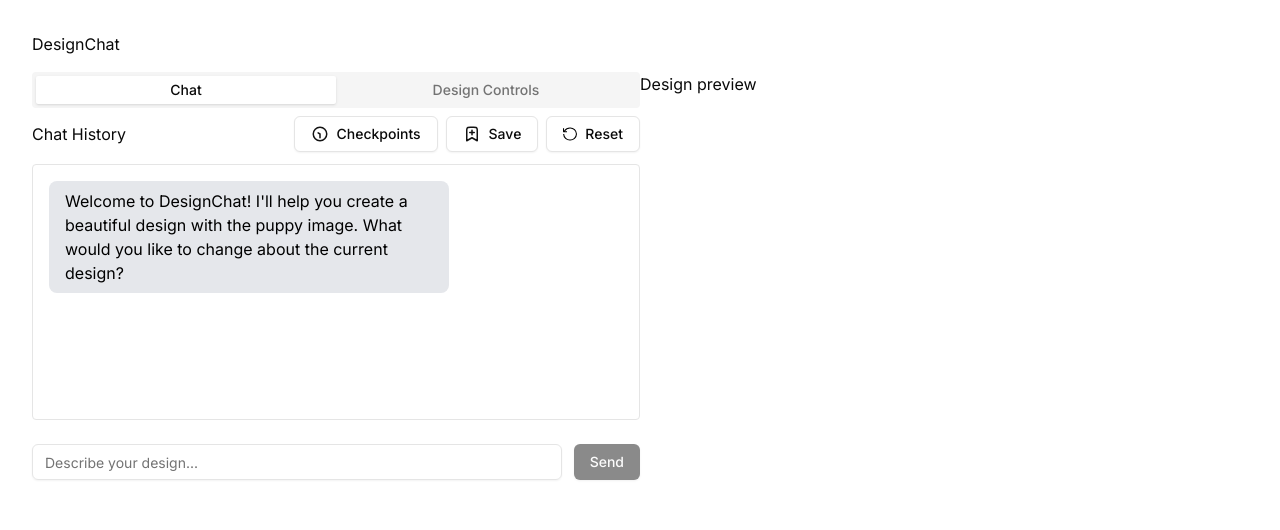
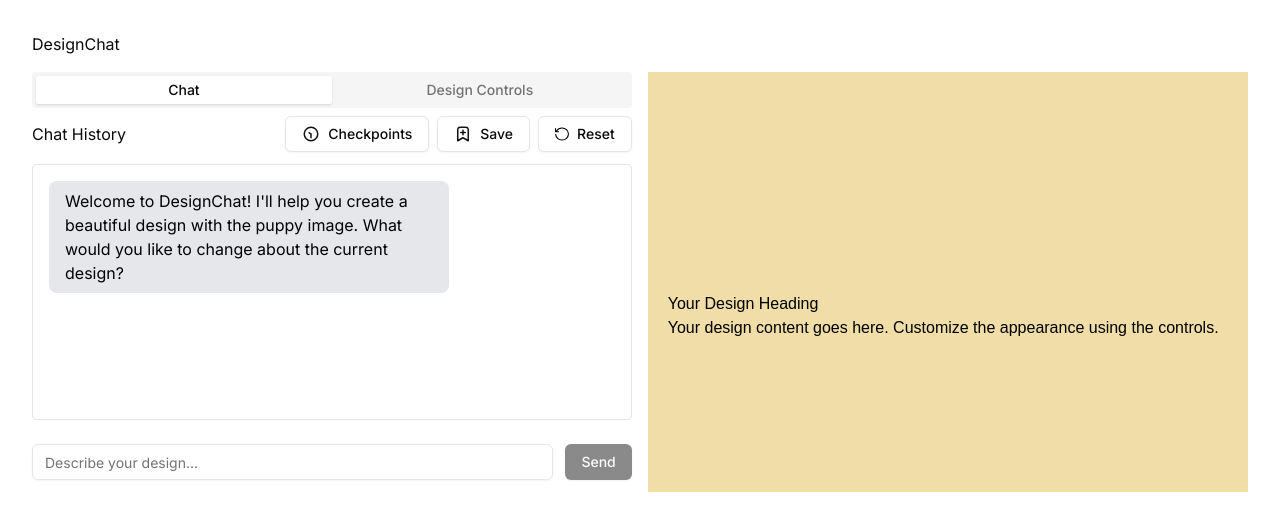
Before and after one commit to IshanVeer/design-chatbot, a Next.js app: page / in a window 1280 px wide. Shown: the top 530 px of the page. Built offline with nearby package versions, Linux system fonts and the light colour scheme.

Commit message:
added design preview component

```diff
--- a/app/(root)/layout.tsx
+++ b/app/(root)/layout.tsx
@@ -8,7 +8,7 @@ const Layout = ({ children }: { children: React.ReactNode }) => {
       <div className="my-4">
         <h1 className="h1-bold">DesignChat</h1>
       </div>
-      <div className="flex">
+      <div className="flex  gap-4">
         <DesignProvider>
           <section className="w-1/2">{children}</section>
           <DesignPreview />
--- a/components/design/DesignInputForm.tsx
+++ b/components/design/DesignInputForm.tsx
@@ -1,5 +1,5 @@
 "use client";
-import React from "react";
+import React, { useEffect } from "react";
 import { zodResolver } from "@hookform/resolvers/zod";
 import { useForm } from "react-hook-form";
 import { z } from "zod";
@@ -30,6 +30,7 @@ import {
   imageStyles,
   textAlignments,
 } from "@/constants";
+import { useDesign } from "@/context/DesignProvider";
 
 const formSchema = z.object({
   imagestyle: z.string({
@@ -61,6 +62,7 @@ const formSchema = z.object({
 });
 
 const DesignInputForm = () => {
+  const { updateDesignData } = useDesign();
   // 1. Define your form.
   const form = useForm<z.infer<typeof formSchema>>({
     resolver: zodResolver(formSchema),
@@ -79,10 +81,16 @@ const DesignInputForm = () => {
   });
   // 2. Define a submit handler.
   function onSubmit(values: z.infer<typeof formSchema>) {
-    // Do something with the form values.
-    // ✅ This will be type-safe and validated.
     console.log(values);
   }
+  useEffect(() => {
+    const subscription = form.watch((values) => {
+      updateDesignData(values);
+    });
+
+    return () => subscription.unsubscribe();
+  }, [form.watch, updateDesignData]);
+
   return (
     <Form {...form}>
       <form onSubmit={form.handleSubmit(onSubmit)} className="space-y-5">
@@ -96,6 +104,7 @@ const DesignInputForm = () => {
               <FormControl>
                 <RadioGroup
                   onValueChange={field.onChange}
+                  value={field.value}
                   defaultValue={field.value}
                   className="flex gap-4"
                 >
@@ -161,7 +170,7 @@ const DesignInputForm = () => {
           render={({ field }) => (
             <FormItem>
               <FormLabel>Font Family</FormLabel>
-              <Select onValueChange={field.onChange} defaultValue={field.value}>
+              <Select onValueChange={field.onChange} value={field.value}>
                 <FormControl>
                   <SelectTrigger className="w-full">
                     <SelectValue placeholder="Choose font family..." />
@@ -191,7 +200,7 @@ const DesignInputForm = () => {
           render={({ field }) => (
             <FormItem>
               <FormLabel>Font Weight</FormLabel>
-              <Select onValueChange={field.onChange} defaultValue={field.value}>
+              <Select onValueChange={field.onChange} value={field.value}>
                 <FormControl>
                   <SelectTrigger className="w-full">
                     <SelectValue placeholder="Choose font weight..." />
@@ -221,7 +230,7 @@ const DesignInputForm = () => {
           render={({ field }) => (
             <FormItem>
               <FormLabel>Text alignment</FormLabel>
-              <Select onValueChange={field.onChange} defaultValue={field.value}>
+              <Select onValueChange={field.onChange} value={field.value}>
                 <FormControl>
                   <SelectTrigger className="w-full">
                     <SelectValue placeholder="Choose text alignment..." />
@@ -305,7 +314,7 @@ const DesignInputForm = () => {
                   min={8}
                   max={72}
                   step={1}
-                  defaultValue={[field.value]}
+                  value={[field.value]}
                   onValueChange={(value) => field.onChange(value[0])}
                 />
               </FormControl>
@@ -324,7 +333,7 @@ const DesignInputForm = () => {
                   min={0}
                   max={100}
                   step={1}
-                  defaultValue={[field.value]}
+                  value={[field.value]}
                   onValueChange={(value) => field.onChange(value[0])}
                 />
               </FormControl>
--- a/components/design/DesignPreview.tsx
+++ b/components/design/DesignPreview.tsx
@@ -1,7 +1,56 @@
+"use client";
 import React from "react";
+import { useDesign } from "@/context/DesignProvider"; // Import the custom hook
 
 const DesignPreview = () => {
-  return <div>Design preview</div>;
+  const { designData } = useDesign(); // Access the current design data from the context
+
+  const {
+    imagestyle,
+    heading,
+    content,
+    family,
+    weight,
+    alignment,
+    backgroundcolor,
+    textcolor,
+    fontsize,
+    imageopacity,
+  } = designData;
+
+  const headingStyle = {
+    fontFamily: family,
+    fontWeight: weight,
+    fontSize: `${fontsize}px`,
+    color: textcolor,
+    textAlign: alignment,
+  };
+
+  const contentStyle = {
+    fontFamily: family,
+    fontWeight: weight,
+    fontSize: `${fontsize}px`,
+    color: textcolor,
+    textAlign: alignment,
+  };
+
+  const imageStyle = {
+    opacity: imageopacity / 100,
+    backgroundImage:
+      imagestyle === "image" ? "url('/assets/images/puppy.jpg')" : "none",
+    backgroundSize: "cover",
+    backgroundPosition: "center",
+    height: "200px",
+    width: "100%",
+  };
+
+  return (
+    <div style={{ backgroundColor: backgroundcolor }} className="p-5 w-1/2">
+      <div style={imageStyle}></div>
+      <h2 style={headingStyle}>{heading}</h2>
+      <p style={contentStyle}>{content}</p>
+    </div>
+  );
 };
 
 export default DesignPreview;
--- a/context/DesignProvider.tsx
+++ b/context/DesignProvider.tsx
@@ -16,15 +16,11 @@ interface DesignData {
 
 interface DesignContextType {
   designData: DesignData;
-  editMode: boolean;
   updateDesignData: (newData: Partial<DesignData>) => void;
-  updateDesignProperty: (property: keyof DesignData, value: any) => void;
-  toggleEditMode: () => void;
-  setEditMode: React.Dispatch<React.SetStateAction<boolean>>;
   resetDesign: () => void;
 }
 
-// Initial state
+// Initial state for the design
 const initialDesignState: DesignData = {
   imagestyle: "solid",
   heading: "Your Design Heading",
@@ -39,41 +35,31 @@ const initialDesignState: DesignData = {
   imageopacity: 50,
 };
 
-// Pass the correct type to createContext, and set default to undefined
+// Create the context with a default value of undefined
 const DesignContext = createContext<DesignContextType | undefined>(undefined);
 
-// Provider
+// Provider to manage the global state
 export default function DesignProvider({
   children,
 }: {
   children: React.ReactNode;
 }) {
   const [designData, setDesignData] = useState<DesignData>(initialDesignState);
-  const [editMode, setEditMode] = useState(true);
 
+  // Update design data based on partial new data
   const updateDesignData = (newData: Partial<DesignData>) => {
     setDesignData((prev) => ({ ...prev, ...newData }));
   };
 
-  const updateDesignProperty = (property: keyof DesignData, value: any) => {
-    setDesignData((prev) => ({ ...prev, [property]: value }));
-  };
-
-  const toggleEditMode = () => {
-    setEditMode((prev) => !prev);
-  };
-
+  // Reset the design to its initial state
   const resetDesign = () => {
     setDesignData(initialDesignState);
   };
 
+  // The context value that will be provided to the app
   const value: DesignContextType = {
     designData,
-    editMode,
     updateDesignData,
-    updateDesignProperty,
-    toggleEditMode,
-    setEditMode,
     resetDesign,
   };
 
@@ -82,7 +68,7 @@ export default function DesignProvider({
   );
 }
 
-// Hook
+// Custom hook to use the context
 export const useDesign = () => {
   const context = useContext(DesignContext);
   if (context === undefined) {
--- a/package.json
+++ b/package.json
@@ -10,6 +10,7 @@
   },
   "dependencies": {
     "@hookform/resolvers": "^5.0.1",
+    "@pixi/react": "^8.0.1",
     "@radix-ui/react-label": "^2.1.3",
     "@radix-ui/react-radio-group": "^1.2.4",
     "@radix-ui/react-select": "^2.1.7",
```
Also changed, not shown: 1 other file (tests, documents, lock files or other folders).
